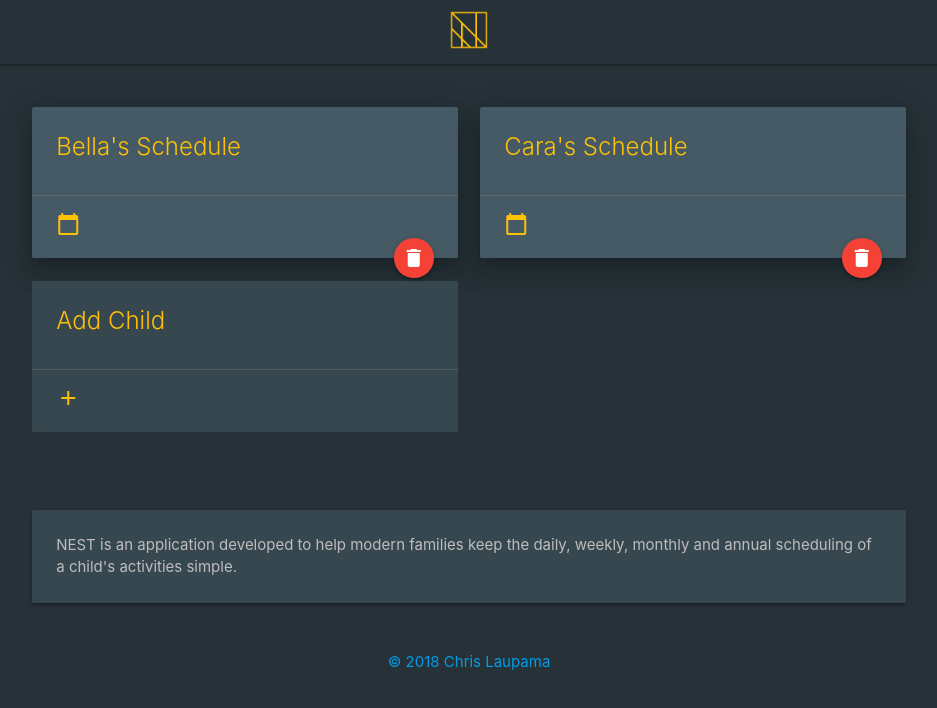
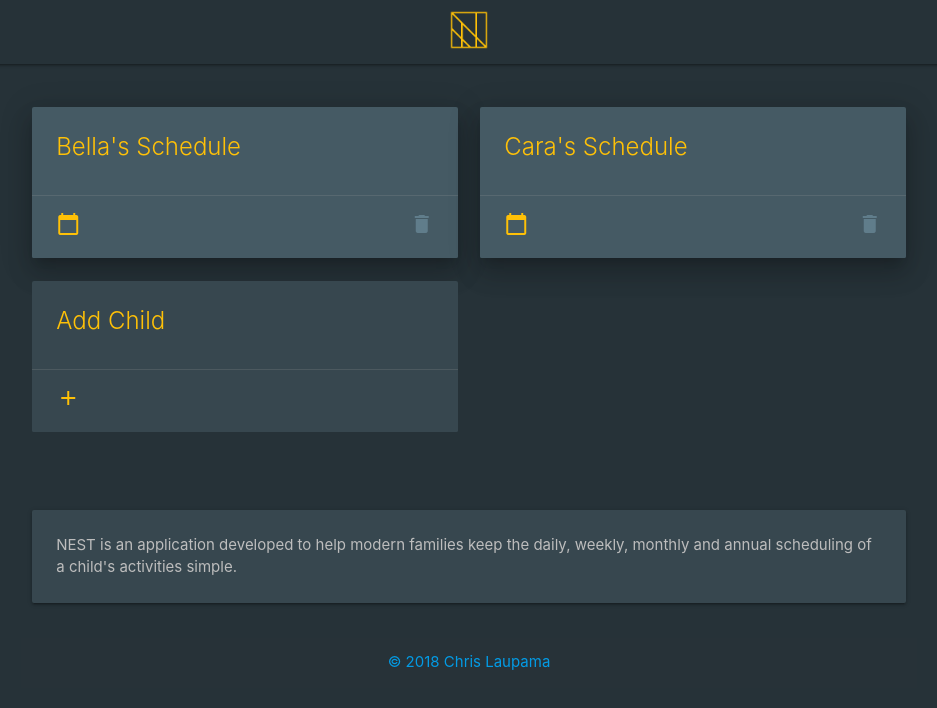
Before and after one commit to chrislaupama/nest-react, a React (Create React App) app: page /#/main in a window 1280 px wide. Shown: the top 708 px of the page, without its empty margins (171-1108 px from the left). Built offline with nearby package versions, Linux system fonts and the light colour scheme.

Commit message:
fixed delete icon so it aligns correctly now

```diff
--- a/src/components/ProfileCard/ProfileCard.jsx
+++ b/src/components/ProfileCard/ProfileCard.jsx
@@ -11,7 +11,7 @@ const ProfileCard = props => (
         </span>
       </div>
       <div className="card-action">
-      <span className="btn-floating halfway-fab waves-effect waves-light red"><i class="material-icons">delete</i></span>
+      <i class="material-icons right blue-grey-text">delete</i>
         <Modal
           className="blue-grey darken-4"
           actions={
```
